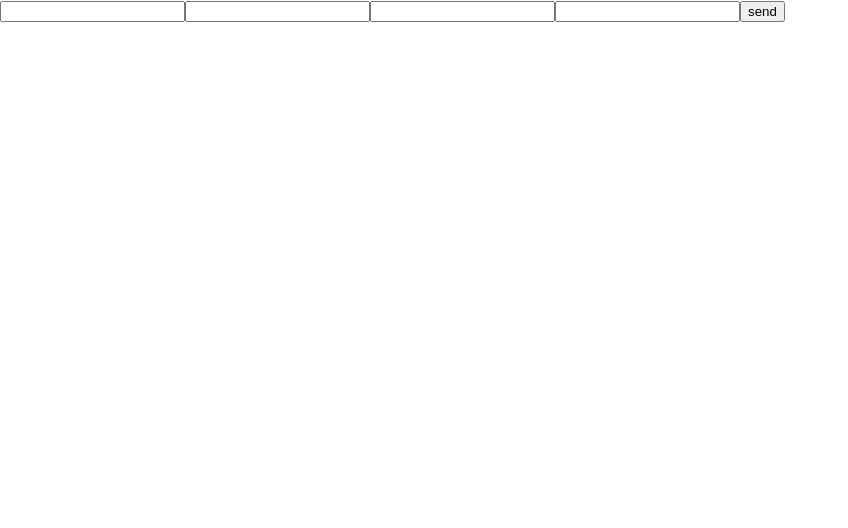
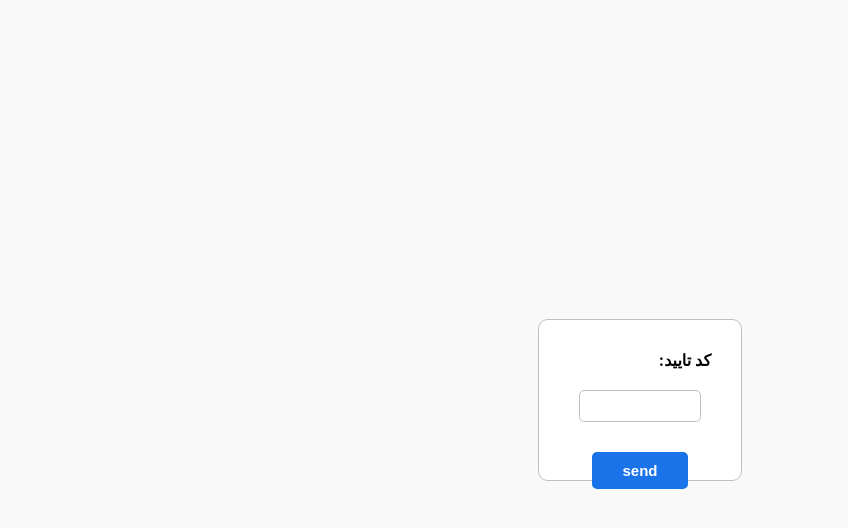
Before and after one commit to dezhbani/form-project, a React (Create React App) app in the folder frontend/: page /sign-up/verify in a window 1280 px wide. Shown: the top 528 px of the page, without its empty margins (0-848 px from the left). Built offline with nearby package versions, Linux system fonts and the light colour scheme.

Commit message:
change component

```diff
--- a/frontend/src/components/Verify.js
+++ b/frontend/src/components/Verify.js
@@ -1,42 +1,69 @@
-import React,{ useState } from 'react';
+import React,{ useState, useEffect } from 'react';
 import axios from 'axios';
+import { validate } from './validate';
+import { ToastContainer } from 'react-toastify';
+import { notify } from './toast';
+
+//style
+import 'react-toastify/dist/ReactToastify.css';
+import style from './Verify.module.css';
 
 const Verify = ({state}) => {
 
-    const [data, setData] = useState({
-        code1:"",
-        code2:"",
-        code3:"",
-        code4:""
-        });
+    const [data, setData] = useState({code1: ""});
+    const [erorrs, setErorrs] = useState({});
+    const [touched, setTouched] = useState({});
 
-    const change = event =>{
-        setData({...data, [event.target.name]: event.target.value});
-        console.log({...data, [event.target.name]: event.target.value})
+    console.log(Object.keys(erorrs).length);
+
+    useEffect(() =>{
+        setErorrs(validate(data, "verify"));
+        console.log(erorrs)
+    }, [data, touched]);
+
+    const focus = () =>{
+        setTouched({ code: true });
     }
 
 
+    const change = event =>{
+        setData({[event.target.name]: event.target.value});
+    }
+
     const send = async () =>{
-        const code = data.code1 + data.code2 + data.code3 + data.code4
-        // console.log(state.length)
-        console.log(typeof state.id);
-        console.log(typeof state.phone);
-        if(code.length === 4){
+        if(!Object.keys(erorrs).length){
             const res = await axios.post("http://127.0.0.1:8000/otp/verify/",{
                 request_id: state.id,
                 phone: state.phone,
-                password: code
+                password: data.code1
             });
-            console.log(res);
+            console.log(res.data.new_user);
+            if(res.data.new_user){
+                notify("success", "ثبت نامت تکمیل شد")
+            }else{
+                console.log(res);
+                notify("success", "خوش آمدی");
         }
+        }else{
+            setTouched({code: true});
+            notify("error", "لطفا فرم رو کامل کن");
+        }
+
     }
+
     return (
-        <div>
-            <input maxLength="1" onChange={change} name='code1' value={data.code1} type="text" />
-            <input maxLength="1" onChange={change} name='code2' value={data.code2} type="text" />
-            <input maxLength="1" onChange={change} name='code3' value={data.code3} type="text" />
-            <input maxLength="1" onChange={change} name='code4' value={data.code4} type="text" />
-            <button type="submit" onClick={send}>send</button>
+        <div className={style.maincontainer}>
+            <div className={style.container}>
+                <div className={style.form}>
+                    <label className={style.label}>کد تایید:</label>
+                    <input className={(touched.code && erorrs.code)? style.code : style.uncompleted} maxLength="4" onChange={change}  onFocus={focus} name='code1' value={data.code1} type="text" />
+                    {erorrs.code && touched.code && <span>{erorrs.code}</span>}
+                    <div className={style.button}>
+                        <button type="submit" onClick={send}>send</button>
+                    </div>
+                </div>
+            </div>
+            <ToastContainer />
         </div>
     );
 };
--- a/frontend/src/components/Verify.module.css
+++ b/frontend/src/components/Verify.module.css
@@ -0,0 +1,100 @@
+.maincontainer{
+    display: flex;
+    justify-content: center;
+    background-color: #f9f9f9;
+    min-height: 100vh;
+    align-items: center;
+}
+
+.container{
+    background-color: #fff;
+    border: 1px solid silver;
+    border-radius: 10px;
+    padding: 30px;
+    margin: 100px;
+    height: 100px;
+    width: fit-content;
+}
+
+.code{
+    width: 130px;
+    height: 30px;
+    border-radius: 5px;
+    padding: 0px 10px;
+    border: 1px solid silver;
+    transition: all 0.2s ease-in;
+}
+
+.uncompleted {
+    width: 130px;
+    height: 30px;
+    border-radius: 5px;
+    padding: 0px 10px;
+    border: 1px solid red;
+    transition: all 0.2s ease-in;
+  }
+
+  .code:focus,
+  .uncompleted:focus {
+    outline: none;
+    line-height: 30px;
+    height: 30px;
+    border: 1px solid #1a73e8;
+  }
+
+  .form span {
+    height: 10px;
+    text-align: left;
+    margin-top: 5px;
+    width: fit-content;
+    font-size: 0.7rem;
+    color: red;
+    line-height: 10px;
+    padding: 2px 3px;
+    border-radius: 3px;
+    background-color: rgba(255, 0, 0, 0.175);
+  }
+
+.form{
+    display: flex;
+    flex-direction: column;
+}
+
+.button{
+    display: flex;
+    justify-content: center;
+    align-items: center;
+}
+
+.button button{
+    background-color: #1a73e8;
+    margin-top: 20px;
+    padding: 10px 30px;
+    color: #fff;
+    border-radius: 5px;
+    font-size: 15px;
+    border: none;
+    font-weight: 750;
+    transition: all 0.1s ease-in;
+    cursor: pointer;
+}
+
+.label{
+    font-weight: bold;
+    margin-bottom: 10px;
+    direction: rtl;
+}
+
+.button button:hover {
+    background-color: #3f8cf1;
+  }
+
+.form input{
+    width: 100px;
+    height: 30px;
+    border-radius: 5px;
+    padding: 0px 10px;
+    margin: 10px;
+    border: 1px solid silver;
+    transition: all 0.2s ease-in;
+}
```
Also changed, not shown: 1 other file (tests, documents, lock files or other folders).
